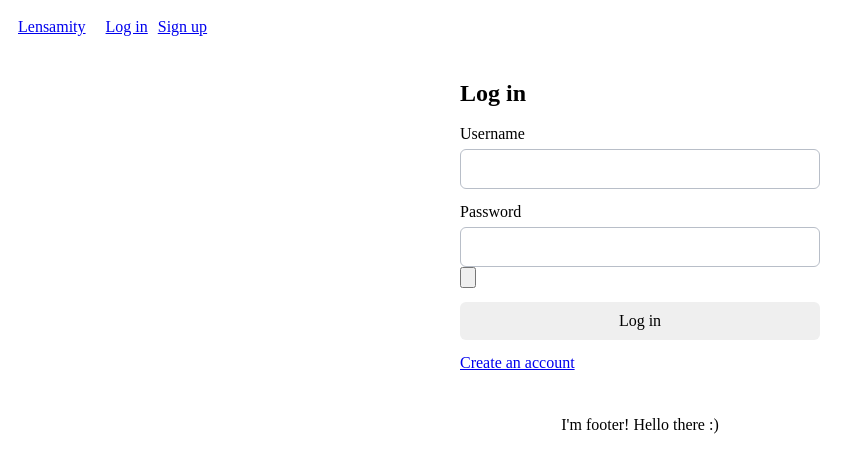
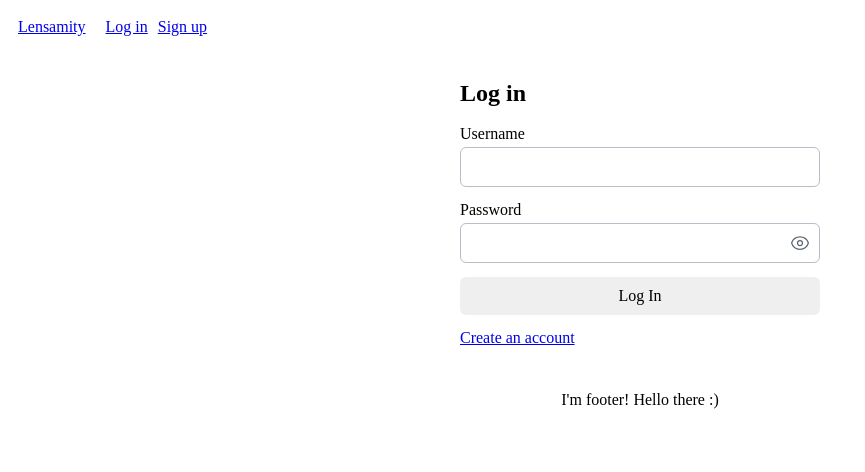
Before and after one commit to ipersids/lens-amity-app, a React (Vite) app in the folder client-web/: page /login in a window 1280 px wide. Shown: the top 472 px of the page, without its empty margins (0-865 px from the left). Built offline with nearby package versions, Linux system fonts and the light colour scheme; no server answers.

Commit message:
refactor: update login form to use PasswordField component

```diff
--- a/client-web/src/features/auth/components/LoginForm.tsx
+++ b/client-web/src/features/auth/components/LoginForm.tsx
@@ -1,7 +1,7 @@
-import { EyeIcon, EyeSlashIcon } from "@heroicons/react/24/outline";
 import { type SubmitEventHandler, useState } from "react";
 import { useNavigate } from "react-router";
 import { useLoading, useLogin } from "../../../stores/auth";
+import PasswordField from "./PasswordField";
 
 const LoginForm = () => {
   const login = useLogin();
@@ -11,7 +11,6 @@ const LoginForm = () => {
   const [username, setUsername] = useState<string>("");
   const [password, setPassword] = useState<string>("");
   const [error, setError] = useState<string | null>(null);
-  const [showPassword, setShowPassword] = useState<boolean>(false);
 
   const handleSubmit: SubmitEventHandler<HTMLFormElement> = async (event) => {
     event.preventDefault();
@@ -32,47 +31,34 @@ const LoginForm = () => {
   };
 
   return (
-    <form className="auth-form" onSubmit={handleSubmit}>
-      <label>
-        Username
+    <form id="login" name="login" className="auth-form" onSubmit={handleSubmit}>
+      <section className="auth-form-field">
+        <label htmlFor="username">{"Username"}</label>
         <input
+          id="username"
+          name="username"
           autoComplete="username"
-          disabled={isLoading}
-          name="username"
-          onChange={(event) => setUsername(event.target.value)}
-          required
           type="text"
           value={username}
+          onChange={(event) => setUsername(event.target.value)}
+          disabled={isLoading}
+          required
         />
-      </label>
+      </section>
 
-      <label>
-        Password
-        <div className="password-field">
-          <input
-            autoComplete="current-password"
-            disabled={isLoading}
-            name="password"
-            onChange={(event) => setPassword(event.target.value)}
-            required
-            type={showPassword ? "text" : "password"}
-            value={password}
-          />
-          <button
-            type="button"
-            onClick={() => setShowPassword((current) => !current)}
-            disabled={isLoading}
-            aria-label={showPassword ? "Hide password" : "Show password"}
-          >
-            {showPassword ? <EyeSlashIcon /> : <EyeIcon />}
-          </button>
-        </div>
-      </label>
+      <PasswordField
+        autoComplete="current-password"
+        name="password"
+        onChange={(event) => setPassword(event.target.value)}
+        value={password}
+        disabled={isLoading}
+        label="Password"
+      />
 
       {error && <p className="auth-error">{error}</p>}
 
       <button disabled={isLoading} type="submit">
-        {isLoading ? "Making things done" : "Log in"}
+        {"Log In"}
       </button>
     </form>
   );
--- a/client-web/src/features/auth/components/PasswordField.tsx
+++ b/client-web/src/features/auth/components/PasswordField.tsx
@@ -24,7 +24,7 @@ const PasswordField = ({
   const Icon = isShown ? EyeSlashIcon : EyeIcon;
 
   return (
-    <section>
+    <>
       <section className="auth-form-field">
         <label htmlFor={autoComplete}>{label}</label>
         <input
@@ -47,7 +47,7 @@ const PasswordField = ({
         </button>
       </section>
       {error && <span>{error}</span>}
-    </section>
+    </>
   );
 };
 
--- a/client-web/src/features/auth/components/SignupForm.tsx
+++ b/client-web/src/features/auth/components/SignupForm.tsx
@@ -36,19 +36,20 @@ const SignupForm = () => {
   };
 
   return (
-    <form className="auth-form" onSubmit={handleSubmit}>
-      <label>
-        Username
+    <form id="signup" name="signup" className="auth-form" onSubmit={handleSubmit}>
+      <section className="auth-form-field">
+        <label htmlFor="username">{"Username"}</label>
         <input
+          id="username"
+          name="username"
           autoComplete="username"
-          disabled={isLoading}
-          name="username"
-          onChange={(event) => setUsername(event.target.value)}
-          required
           type="text"
           value={username}
+          onChange={(event) => setUsername(event.target.value)}
+          disabled={isLoading}
+          required
         />
-      </label>
+      </section>
 
       <PasswordField
         autoComplete="new-password"
```
